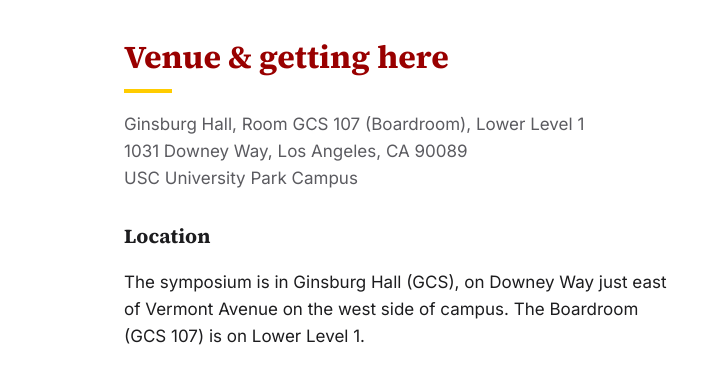
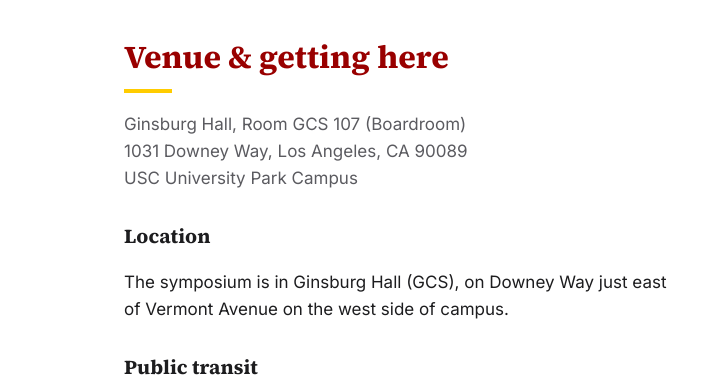
Before and after one commit to usc-orai/symposium, a plain HTML site: page index.html in a window 1280 px wide. Shown: the part 4683-5069 px from the top of the page, 0-714 px from the left. Drawn offline with Linux system fonts and the light colour scheme.

Commit message:
Remove 'Lower Level 1' (unconfirmed)
Co-Authored-By: Claude Opus 5.5 <noreply@anthropic.com>
Claude-Session: https://claude.ai/code/session_01QRUFtDVVxQr5EiMaH7eVS3

```diff
--- a/index.html
+++ b/index.html
@@ -290,9 +290,9 @@
   <div class="wrap two">
     <div>
       <h2>Venue &amp; getting here</h2>
-      <p class="kicker">Ginsburg Hall, Room GCS 107 (Boardroom), Lower Level 1<br>1031 Downey Way, Los Angeles, CA 90089<br>USC University Park Campus</p>
+      <p class="kicker">Ginsburg Hall, Room GCS 107 (Boardroom)<br>1031 Downey Way, Los Angeles, CA 90089<br>USC University Park Campus</p>
       <h3>Location</h3>
-      <p>The symposium is in Ginsburg Hall (GCS), on Downey Way just east of Vermont Avenue on the west side of campus. The Boardroom (GCS 107) is on Lower Level 1.</p>
+      <p>The symposium is in Ginsburg Hall (GCS), on Downey Way just east of Vermont Avenue on the west side of campus.</p>
       <h3>Public transit</h3>
       <p>The Metro E Line (Expo) is an easy way to get to campus. The closest stop is <b>Expo/Vermont</b>, about a 10-minute walk north along Vermont Avenue to Ginsburg Hall. Plan your route with the <a href="https://www.metro.net/riding/trip-planner/">Metro trip planner</a>.</p>
       <h3>Parking</h3>
```
